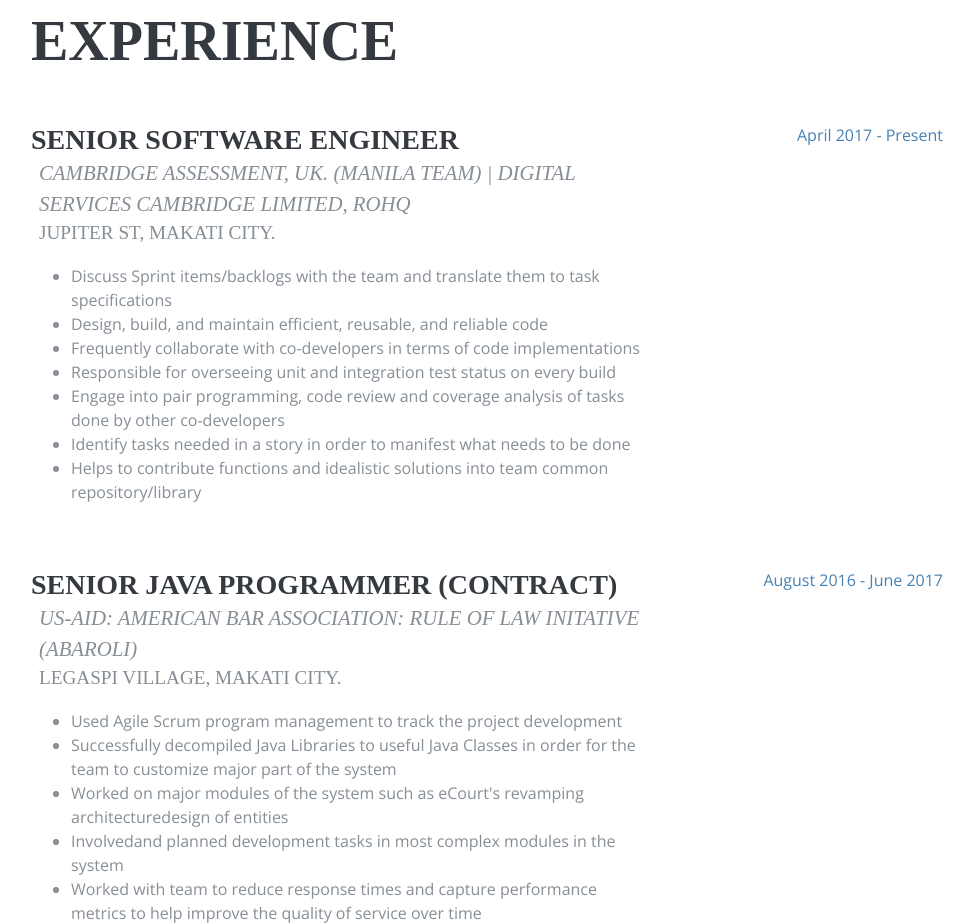
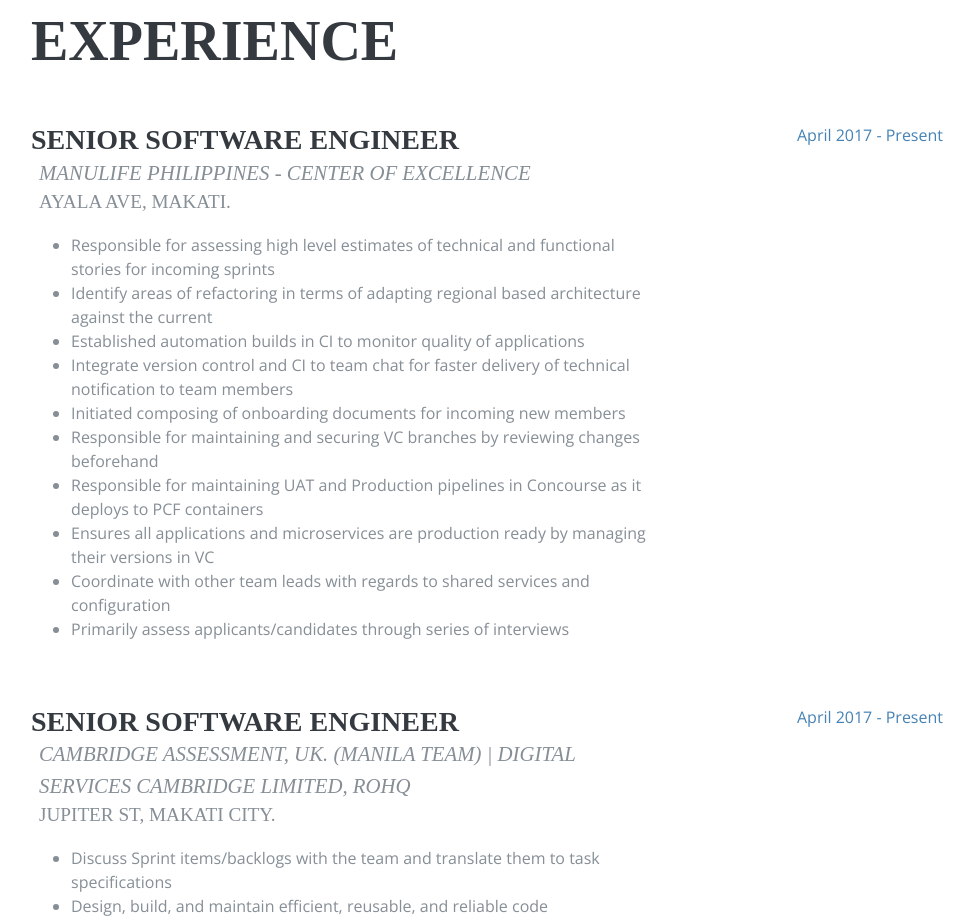
Before and after one commit to idspalomares/idspalomares.github.io, a plain HTML site: page index.html in a window 1280 px wide. Shown: the part 1640-2563 px from the top of the page, without its empty margins (289-1263 px from the left). Drawn offline with nearby package versions, Linux system fonts and the light colour scheme; a web font is replaced by a local one.

Commit message:
Update index.html

```diff
--- a/index.html
+++ b/index.html
@@ -166,6 +166,29 @@
       <section class="resume-section p-3 p-lg-5 d-flex flex-column" id="experience">
         <div class="my-auto">
           <h2 class="mb-5">Experience</h2>
+
+          <div class="resume-item d-flex flex-column flex-md-row mb-5">
+            <div class="resume-content mr-auto">
+              <h3 class="mb-0">Senior Software Engineer</h3>
+              <div class="subheading">Manulife Philippines - Center of Excellence</div>
+              <div class="subheading2 mb-3">Ayala Ave, Makati.</div>
+              <ul>
+                <li>Responsible for assessing high level estimates of technical and functional stories for incoming sprints</li>
+                <li>Identify areas of refactoring in terms of adapting regional based architecture against the current</li>
+                <li>Established automation builds in CI to monitor quality of applications</li>
+                <li>Integrate version control and CI to team chat for faster delivery of technical notification to team members</li>
+                <li>Initiated composing of onboarding documents for incoming new members</li>
+                <li>Responsible for maintaining and securing VC branches by reviewing changes beforehand</li>
+                <li>Responsible for maintaining UAT and Production pipelines in Concourse as it deploys to PCF containers</li>
+                <li>Ensures all applications and microservices are production ready by managing their versions in VC</li>
+                <li>Coordinate with other team leads with regards to shared services and configuration</li>
+                <li>Primarily assess applicants/candidates through series of interviews</li>
+              </ul>
+            </div>
+            <div class="resume-date text-md-right">
+              <span class="text-primary">April 2017 - Present</span>
+            </div>
+          </div>
 
           <div class="resume-item d-flex flex-column flex-md-row mb-5">
             <div class="resume-content mr-auto">
```
